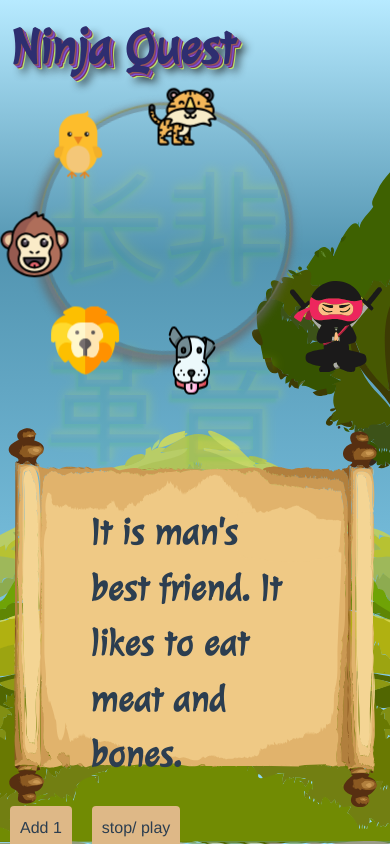
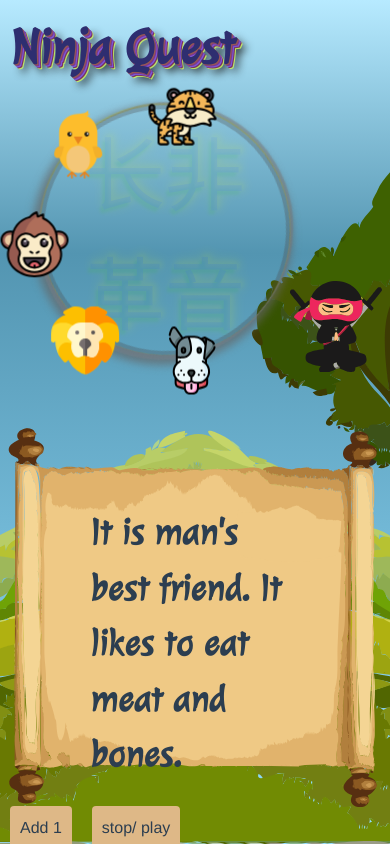
Before and after one commit to ChenPeleg/Ninjaquest, a Vue app: page / in a window 390 px wide. Built offline with nearby package versions, Linux system fonts and the light colour scheme; a web font is replaced by a local one.

Commit message:
refactor layout styles in MeditationZone and Question components

```diff
--- a/src/components/LetterInCircle.vue
+++ b/src/components/LetterInCircle.vue
@@ -1,6 +1,6 @@
 <template>
   <div
-    class="letterFade opacity-10 font-light text-[120px] absolute transition-opacity ease-in duration-1000 top-[17%] text-center [z-index:-1] [font-family:MaShanZheng]"
+    class="letterFade opacity-10 font-light lg:text-[120px] text-[80px] absolute transition-opacity ease-in duration-1000 lg:top-[17%] top-[8%] text-center z-[-1] [font-family:MaShanZheng]"
     :class="{'opacity-100': isbright}"
   >{{currentLetter}}</div>
 </template>
@@ -15,7 +15,6 @@ export default {
       const l = this.letters.length - 4;
       const num = Math.abs(Math.floor(Math.random() * l));
 
-      // return "春夏\n秋冬";
       return (
         this.letters.substr(num, 2) + "\n" + this.letters.substr(num + 2, 2)
       );
```
